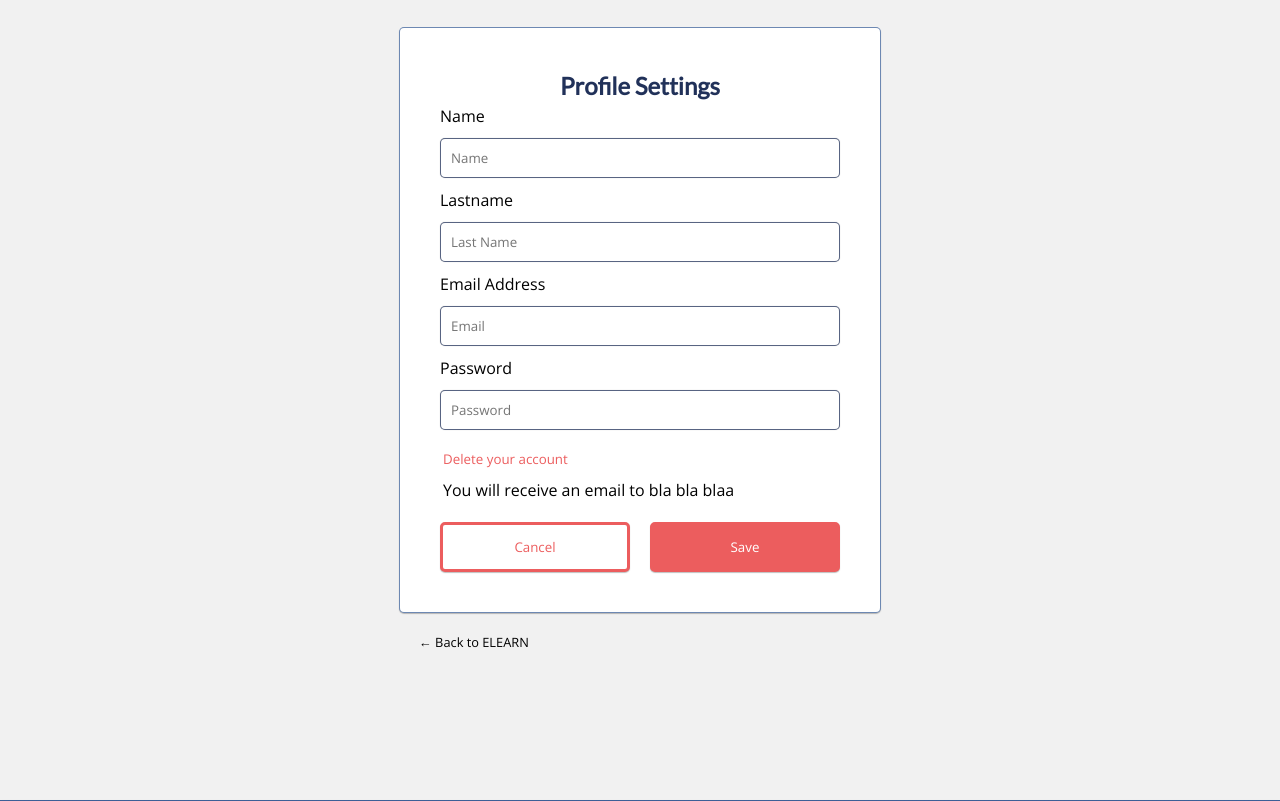
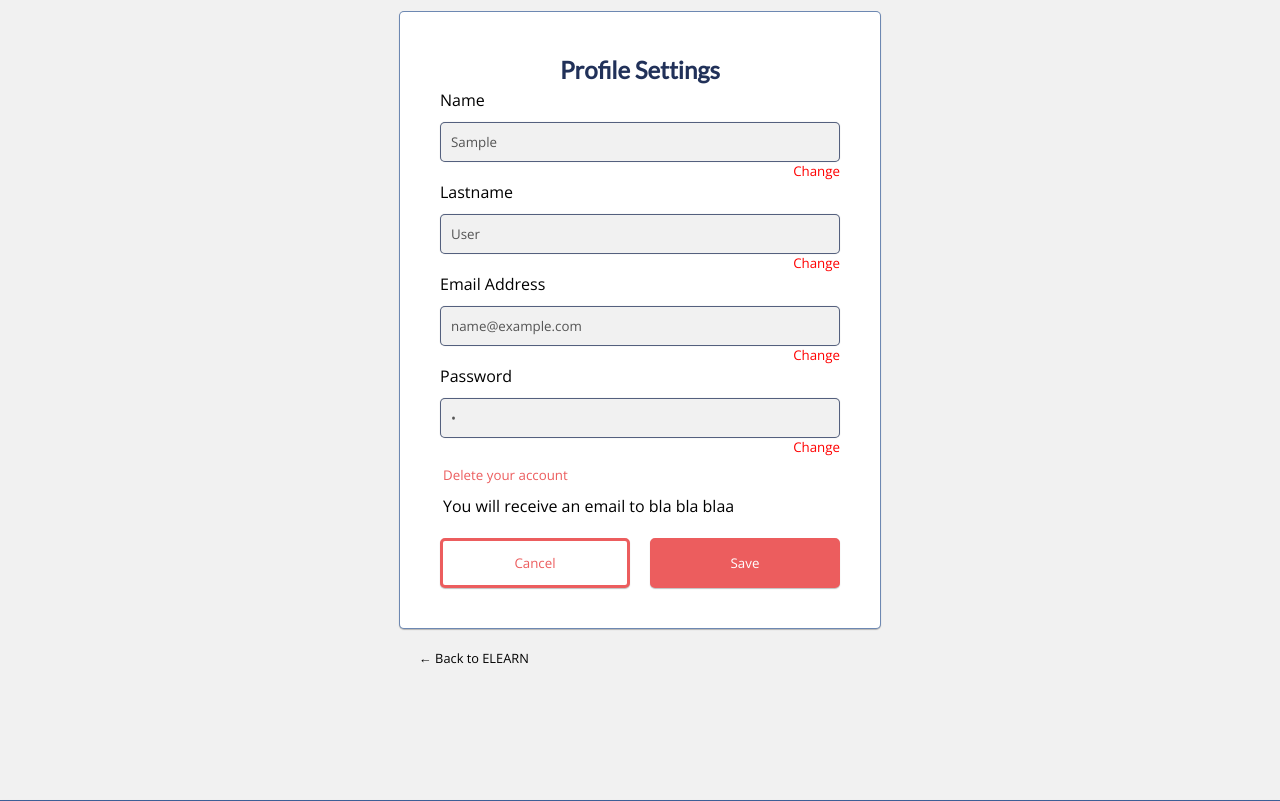
Before and after one commit to mBoegvald/eLearning, a PHP site: page /profile-settings.php in a window 1280 px wide. Shown: the part 86-887 px from the top of the page. Run offline with PHP 8.4, Linux system fonts and the light colour scheme; the visitor is signed in with stand-in values (Sample User, id 1); tables that the repository leaves empty or names only in its code hold one stand-in row (values such as "Sample post").

Commit message:
Change button working

```diff
--- a/css/user.css
+++ b/css/user.css
@@ -245,3 +245,21 @@
 .modal-text {
   text-align:center;
 }
+
+/* Stlying disabled input fields on profile settings */
+
+input:disabled {
+  background-color: #F1F1F1 !important;
+}
+
+.change-btn {
+  color:red;
+  background-color:transparent;
+  border:none;
+  text-align:right;
+  cursor:pointer;
+}
+
+#userProfileSettingsForm input {
+  margin-bottom: 0 !important;
+}
--- a/profile-settings.php
+++ b/profile-settings.php
@@ -5,6 +5,13 @@
 
   $sUserID = $_SESSION['sUserId'];
   echo $sUserID;
+
+      $q = $db->prepare("SELECT * FROM user WHERE userID = '$sUserID'");
+      $q->execute();
+
+      $data = $q->fetchAll();
+      $foundUser = $data[0];
+
   // Validation
   if( isset($_POST['txtEmail']) &&
       isset($_POST['txtPassword']) &&
@@ -53,16 +60,22 @@
 
         <div style="display:grid">
           <label for="txtName">Name</label>
-          <input name="txtName" type="text" placeholder="Name">
+          <input name="txtName" type="text" placeholder="Name" value="<?= "$foundUser->firstname" ?>" disabled>
+          <button class="change-btn" onclick="toggleInput(txtName); return false;">Change</button>
+
           <label for="txtLastName">Lastname</label>
-          <input name="txtLastName" type="text" placeholder="Last Name">
+          <input name="txtLastName" type="text" placeholder="Last Name" value="<?= "$foundUser->lastname" ?>" disabled>
+          <button class="change-btn" onclick="toggleInput(txtLastName); return false;">Change</button>
+
         </div>
 
         <label for="txtEmail">Email Address</label>
-        <input name="txtEmail" type="text" placeholder="Email">
+        <input name="txtEmail" type="text" placeholder="Email" value="<?= "$foundUser->email" ?>" disabled>
+        <button class="change-btn" onclick="toggleInput(txtEmail); return false;">Change</button>
 
         <label for="txtPassword">Password</label>
-        <input name="txtPassword" type="password" placeholder="Password">
+        <input name="txtPassword" type="password" placeholder="Password" value="<?= "$foundUser->password" ?>" disabled>
+        <button class="change-btn" onclick="toggleInput(txtPassword); return false;">Change</button>
 
         <button id="DeleteProfileBtn" href="#" onclick="showDeletePopup(); return false;">Delete your account</button>
         <p class="delete-helper">You will receive an email to bla bla blaa</p>
@@ -93,6 +106,17 @@
         include_once("components/footer.html");
     ?>
     <script>
+
+      function toggleInput(input) {
+        if (!input.disabled) {
+          input.disabled = true;
+        } else if (input.disabled) {
+          input.disabled = false;
+        }
+        // document.querySelector('')
+        // thisdisabled = true;
+      }
+
       function showDeletePopup() {
 
         document.querySelector('#DeleteProfileModal').classList.toggle("show");
```
